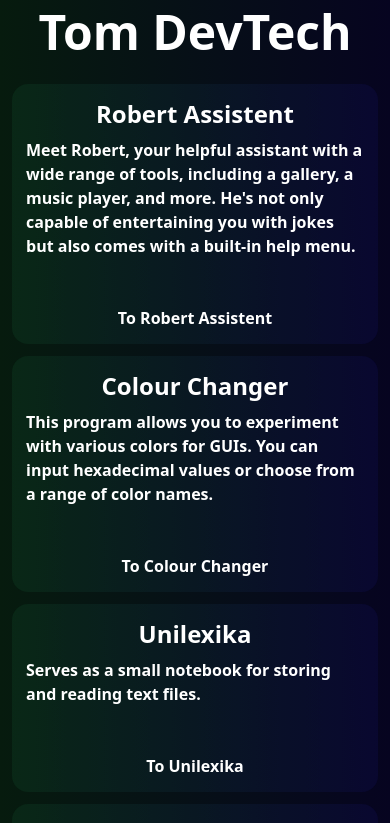
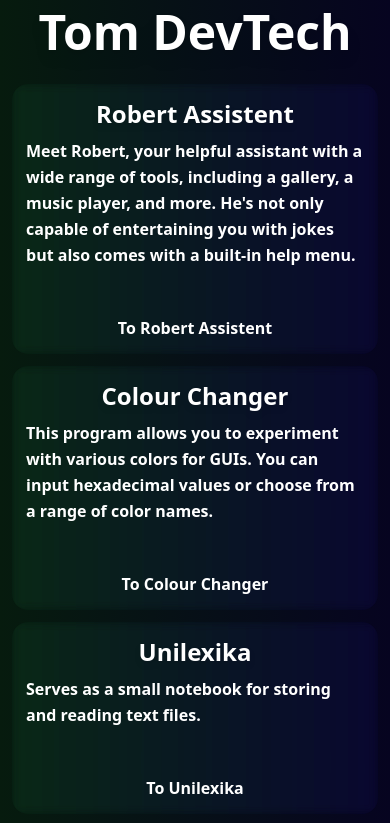
Before and after one commit to tomdevtech/Project-Website, a React (Vite) app: page / in a window 390 px wide. Shown: the top 823 px of the page. Built offline with nearby package versions, Linux system fonts and the light colour scheme; the HTML template or start-up script is replaced by a standard one.

Commit message:
Updated design of the website

```diff
--- a/src/App.css
+++ b/src/App.css
@@ -7,35 +7,43 @@
 }
 
 .ContentFrame {
-  @apply mb-3 mr-3 ml-3 py-3 px-3 lg:ml-0 lg:mb-4 lg:mr-4 lg:py-4 lg:px-4 rounded-2xl font-sans backdrop-brightness-150 border-2 border-transparent hover:backdrop-brightness-200 hover:border-gray-600;
+  @apply mb-3 mr-3 ml-3 py-3 px-3 lg:ml-0 lg:mb-4 lg:mr-4 lg:py-4 lg:px-4 rounded-2xl font-sans backdrop-brightness-150 border-2 border-transparent
+  hover:backdrop-brightness-200 hover:border-gray-600 hover:-translate-y-1 hover:shadow-lg
+  transition-all duration-300 ease-in-out transform hover:scale-[1.02] backdrop-blur-sm;
 }
 
 .body {
-  @apply py-5 sm:grid grid-cols-1 md:grid-cols-2 lg:grid-cols-3 font-sans;
+  @apply py-5 sm:grid grid-cols-1 md:grid-cols-2 lg:grid-cols-3 font-sans gap-4;
 }
 
 .footer {
-  @apply inset-x-0 bottom-0 text-center text-2xl md:text-3xl text-white font-sans font-semibold space-x-4 lg:mt-5;
+  @apply inset-x-0 bottom-0 text-center text-2xl md:text-3xl text-white font-sans font-semibold space-x-4 lg:mt-5 backdrop-blur-sm bg-black/20 p-4 rounded-t-xl;
+}
+
+.footerElement {
+  @apply transition-all duration-300 hover:scale-110 hover:text-gray-300;
 }
 
 .headline {
-  @apply mb-2 text-center text-5xl md:text-7xl xl:md:text-9xl font-bold text-white font-sans;
+  @apply mb-2 text-center text-5xl md:text-7xl xl:md:text-9xl font-bold text-white font-sans drop-shadow-lg;
 }
 
 .contentHeadline {
-  @apply mb-2 text-center text-2xl xl:text-3xl font-bold text-white font-sans;
+  @apply mb-2 text-center text-2xl xl:text-3xl font-bold text-white font-sans drop-shadow-md;
 }
 
 .subPageHeadline {
-  @apply mb-2 pt-2 text-left text-3xl md:text-4xl lg:text-5xl font-bold text-white font-sans;
+  @apply mb-2 pt-2 text-left text-3xl md:text-4xl lg:text-5xl font-bold text-white font-sans drop-shadow-md;
 }
 
 .contentContent {
-  @apply text-left text-base md:text-lg xl:text-xl font-semibold text-white font-sans whitespace-normal;
+  @apply text-left text-base md:text-lg xl:text-xl font-semibold text-white font-sans whitespace-normal leading-relaxed;
 }
 
 .contentLink {
-  @apply text-center text-base md:text-lg xl:text-xl font-semibold text-white hover:underline font-sans sm:absolute sm:inset-x-0 sm:bottom-3 md:absolute md:inset-x-0 md:bottom-3 lg:absolute lg:inset-x-0 lg:bottom-3;
+  @apply text-center text-base md:text-lg xl:text-xl font-semibold text-white hover:underline font-sans
+  sm:absolute sm:inset-x-0 sm:bottom-3 md:absolute md:inset-x-0 md:bottom-3 lg:absolute lg:inset-x-0 lg:bottom-3
+  transition-all duration-300 hover:scale-105 hover:text-gray-300;
 }
 
 .background {
@@ -47,5 +55,6 @@
 }
 
 .ContentSubPage {
-  @apply text-left text-base md:text-lg xl:text-xl font-semibold text-white font-sans ml-4 top-4 mr-4 whitespace-normal;
+  @apply text-left text-base md:text-lg xl:text-xl font-semibold text-white font-sans ml-4 top-4 mr-4 whitespace-normal
+  backdrop-blur-sm bg-black/20 p-6 rounded-xl shadow-lg;
 }
```
